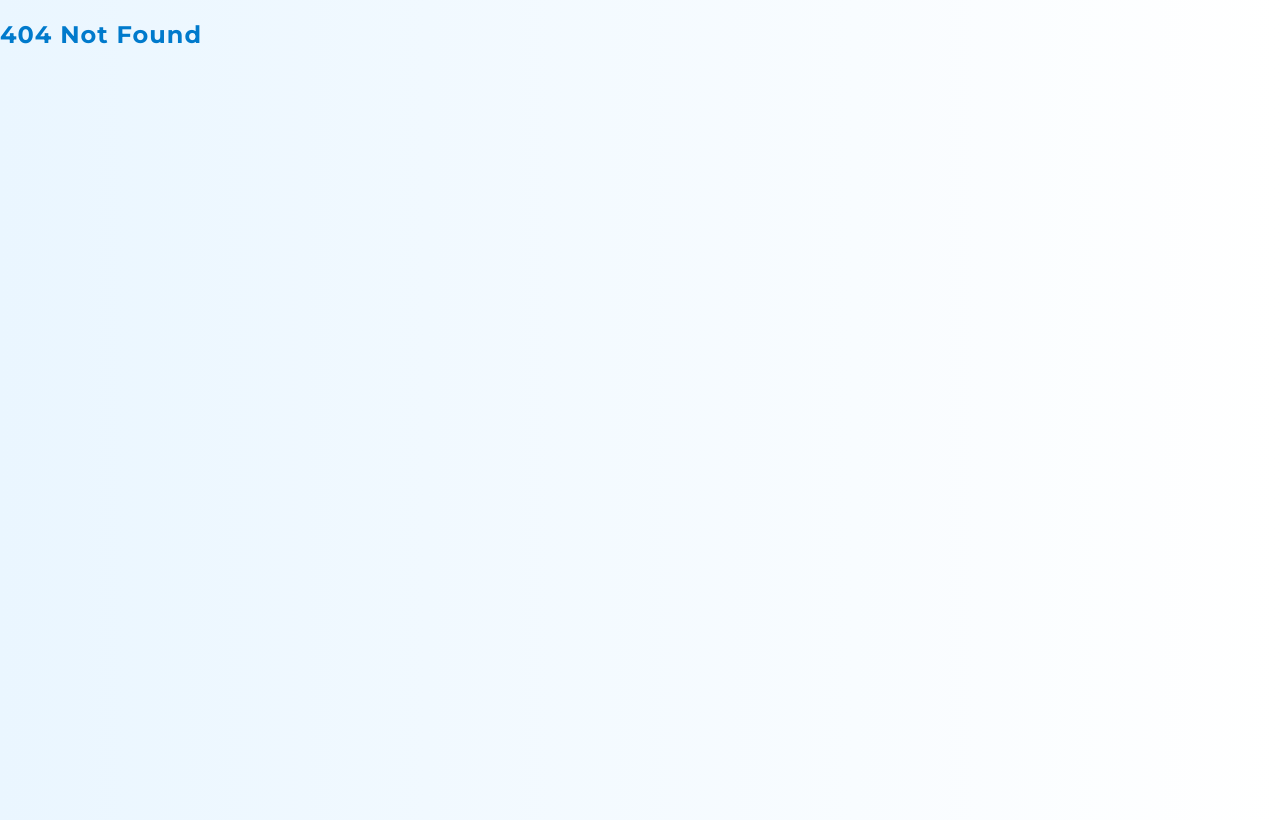
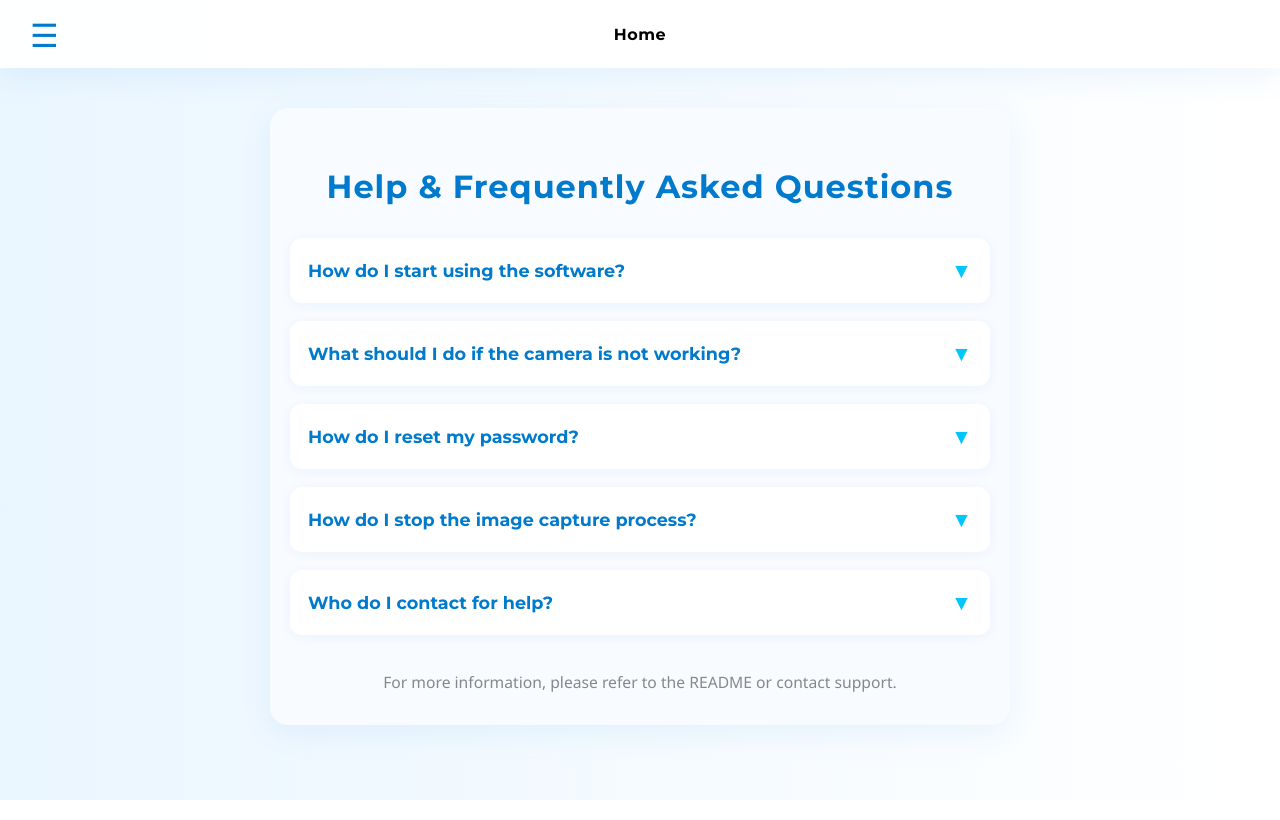
Before and after one commit to Juhayer24/Water-sensor-data-collector, a React (Create React App) app: page /help in a window 1280 px wide. Before the commit this address had no page. Built offline with nearby package versions, Linux system fonts and the light colour scheme; sample sign-in values are in the browser's storage.

Commit message:
help page

```diff
--- a/src/App.js
+++ b/src/App.js
@@ -8,6 +8,7 @@ import Reset from "./pages/reset";
 import Home from "./pages/Home";
 import Profile from "./pages/Profile";
 import Run from "./pages/Run";
+import Help from "./pages/help";
 
 // This component protects routes that require the user to be logged in
 import ProtectedRoute from "./Protect_Route";
@@ -57,6 +58,15 @@ function App() {
           }
         />
 
+        <Route
+          path="/help"
+          element={
+            <ProtectedRoute>
+              <Help />
+            </ProtectedRoute>
+          }
+        />
+
         {/* Fallback route: shows 404 message for any unknown URL */}
         <Route path="*" element={<h2>404 Not Found</h2>} />
 
--- a/src/pages/Home.js
+++ b/src/pages/Home.js
@@ -73,6 +73,7 @@ function Home() {
         {menuOpen && (
           <div className="nav-dropdown">
             <button onClick={handleLogout}>Logout</button>
+            <a href="/help" className="nav-dropdown-link">Help</a>
           </div>
         )}
         <div className="nav-center">
--- a/src/pages/Profile.js
+++ b/src/pages/Profile.js
@@ -159,6 +159,7 @@ function Profile() {
         {menuOpen && (
           <div className="nav-dropdown">
             <button onClick={handleLogout}>Logout</button>
+            <a href="/help" className="nav-dropdown-link">Help</a>
           </div>
         )}
         <div className="nav-center">
--- a/src/pages/Run.js
+++ b/src/pages/Run.js
@@ -147,6 +147,7 @@ function Run() {
         {menuOpen && (
           <div className="nav-dropdown">
             <button onClick={handleLogout}>Logout</button>
+            <a href="/help" className="nav-dropdown-link">Help</a>
           </div>
         )}
         <div className="nav-center">
--- /dev/null
+++ b/src/pages/help.js
@@ -0,0 +1,122 @@
+// Import necessary modules and CSS
+import React, { useState } from 'react';
+import '../styles/help.css';
+
+// Predefined list of frequently asked questions and their answers
+const faqs = [
+	{
+		question: 'How do I start using the software?',
+		answer:
+			'First, make sure both the backend and frontend are running. Then open your browser and go to http://localhost:3000. Log in or sign up to begin.',
+	},
+	{
+		question: 'What should I do if the camera is not working?',
+		answer:
+			'Check that the Raspberry Pi is powered on and connected to the network. Make sure the backend server is running. Try restarting the backend if needed.',
+	},
+	{
+		question: 'How do I reset my password?',
+		answer:
+			'On the login page, click the “Forgot password?” link and follow the instructions to reset your password.',
+	},
+	{
+		question: 'How do I stop the image capture process?',
+		answer:
+			'Go to the Run page and press the Stop button. This will stop the image capture process on the backend.',
+	},
+	{
+		question: 'Who do I contact for help?',
+		answer:
+			'If you have any issues, please contact your project lead or a more experienced engineer.',
+	},
+];
+
+// Help component renders the FAQ section
+function Help() {
+	// Tracks which FAQ item is currently open (expanded)
+	const [openIndex, setOpenIndex] = useState(null);
+	// Controls visibility of the hamburger menu
+	const [menuOpen, setMenuOpen] = useState(false);
+
+	// Function to handle user logout by clearing user info and redirecting
+	const handleLogout = () => {
+		localStorage.removeItem('currentUser'); // Remove user session from local storage
+		window.location.href = '/login'; // Redirect to login page
+	};
+
+	return (
+		<div>
+			{/* Navigation Bar */}
+			<nav style={{ position: 'relative' }}>
+				{/* Hamburger menu toggle button */}
+				<button
+					className="nav-hamburger"
+					onClick={() => setMenuOpen(!menuOpen)}
+					aria-label="Menu"
+				>
+					&#9776;
+				</button>
+
+				{/* Dropdown menu shown when hamburger is active */}
+				{menuOpen && (
+					<div className="nav-dropdown">
+						<button onClick={handleLogout}>Logout</button>
+						<a href="/help" className="nav-dropdown-link">
+							Help
+						</a>
+					</div>
+				)}
+
+				{/* Center navigation link to homepage */}
+				<div className="nav-center">
+					<a href="/home">Home</a>
+				</div>
+			</nav>
+
+			{/* Help section content */}
+			<div className="help-container">
+				<h2 className="help-title">Help & Frequently Asked Questions</h2>
+
+				{/* Render all FAQ questions and toggle answers on click */}
+				<div className="faq-list">
+					{faqs.map((faq, idx) => (
+						<div className="faq-item" key={idx}>
+							{/* Question toggle button */}
+							<button
+								className={`faq-question${
+									openIndex === idx ? ' open' : ''
+								}`}
+								onClick={() =>
+									setOpenIndex(openIndex === idx ? null : idx)
+								}
+							>
+								{faq.question}
+								{/* Show up/down arrow depending on state */}
+								<span className="faq-arrow">
+									{openIndex === idx ? '▲' : '▼'}
+								</span>
+							</button>
+
+							{/* Show answer if the current index is open */}
+							<div
+								className={`faq-answer${
+									openIndex === idx ? ' show' : ''
+								}`}
+							>
+								{faq.answer}
+							</div>
+						</div>
+					))}
+				</div>
+
+				{/* Footer note */}
+				<div className="help-footer">
+					For more information, please refer to the README or contact
+					support.
+				</div>
+			</div>
+		</div>
+	);
+}
+
+export default Help;
--- /dev/null
+++ b/src/styles/help.css
@@ -0,0 +1,109 @@
+/*
+  Help container styling: sets max width, centers content, and applies card-like UI
+*/
+.help-container {
+  max-width: 700px;
+  margin: 40px auto;
+  padding: 32px 20px;
+  background: #f8fbff;
+  border-radius: 18px;
+  box-shadow: 0 8px 32px rgba(0, 122, 204, 0.08);
+}
+
+/* Title for the Help section */
+.help-title {
+  text-align: center;
+  font-family: 'Montserrat', 'Inter', 'Segoe UI', sans-serif;
+  font-size: 2em;
+  color: #007acc;
+  margin-bottom: 32px;
+  font-weight: 700;
+}
+
+/* Container for all FAQ items */
+.faq-list {
+  display: flex;
+  flex-direction: column;
+  gap: 18px;
+}
+
+/* Each individual FAQ item */
+.faq-item {
+  background: #fff;
+  border-radius: 12px;
+  box-shadow: 0 2px 12px rgba(0, 122, 204, 0.06);
+  overflow: hidden;
+  transition: box-shadow 0.2s;
+}
+
+/* Shadow enhancement on hover for visual feedback */
+.faq-item:hover {
+  box-shadow: 0 4px 24px rgba(0, 122, 204, 0.12);
+}
+
+/* Button for FAQ questions */
+.faq-question {
+  width: 100%;
+  background: none;
+  border: none;
+  outline: none;
+  font-family: 'Montserrat', 'Inter', 'Segoe UI', sans-serif;
+  font-size: 1.1em;
+  color: #007acc;
+  padding: 20px 18px;
+  text-align: left;
+  cursor: pointer;
+  display: flex;
+  justify-content: space-between;
+  align-items: center;
+  font-weight: 600;
+  transition: background 0.2s;
+}
+
+/* Change background when question is open */
+.faq-question.open {
+  background: #eaf6ff;
+}
+
+/* Arrow icon beside the question */
+.faq-arrow {
+  font-size: 1.2em;
+  margin-left: 10px;
+  color: #00c6fb;
+  transition: transform 0.2s;
+}
+
+/* Answer section (collapsed by default) */
+.faq-answer {
+  max-height: 0;
+  overflow: hidden;
+  background: #f4faff;
+  color: #333;
+  font-size: 1em;
+  padding: 0 18px;
+  transition: max-height 0.3s ease, padding 0.3s;
+}
+
+/* Show the answer when active */
+.faq-answer.show {
+  max-height: 200px;
+  padding: 16px 18px 20px 18px;
+}
+
+/* Footer text under FAQ */
+.help-footer {
+  margin-top: 36px;
+  text-align: center;
+  color: #888;
+  font-size: 0.98em;
+}
+
+/* Responsive design for smaller screens */
+@media (max-width: 600px) {
+  .help-container {
+    padding: 16px 4px;
+  }
+  .help-title {
+    font-size: 1.3em;
+  }
+}
```
